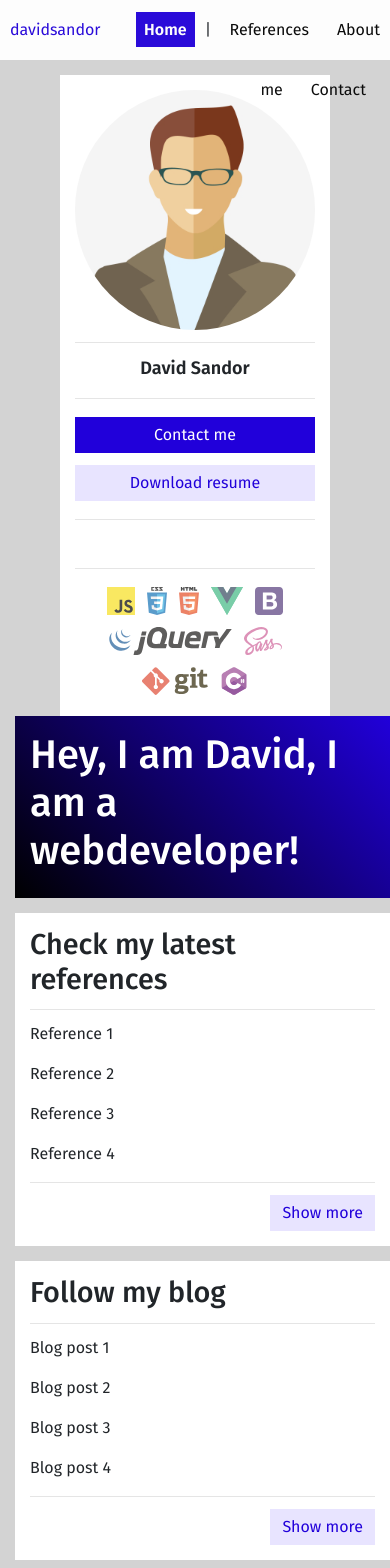
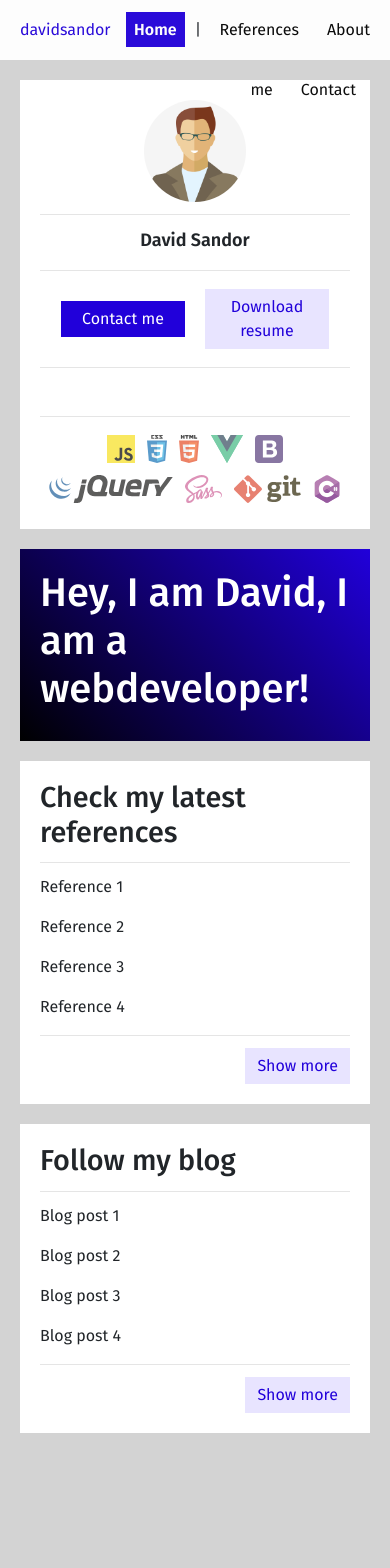
Before and after one commit to DavidSandor/my-website, a Vue app: page / in a window 390 px wide. Shown: the top 1568 px of the page. After the commit the page ends 1453 px from the top, so only its background shows below. Built offline with nearby package versions, Linux system fonts and the light colour scheme; some icons are missing.

Commit message:
Main layout responsivity vol1

```diff
--- a/src/App.vue
+++ b/src/App.vue
@@ -1,7 +1,7 @@
 <template>
   <div id="app">
+    <navbar id="navbar"></navbar>
     <div id="main-content-wrapper">
-      <navbar id="navbar"></navbar>
       <router-view/>
     </div>
   </div>
@@ -38,8 +38,12 @@ hr {
 }
 
 #main-content-wrapper {
-  max-width: 1000px;
+  max-width: $screen-md-width;
   margin: 0 auto;
+
+  @media all and (max-width: $screen-md-width + $general-space) {
+    margin: 0 $general-space;
+  }
 }
 
 #navbar {
--- a/src/components/Navbar.vue
+++ b/src/components/Navbar.vue
@@ -17,14 +17,14 @@ export default {
 <style lang="scss">
 
 nav {
+  z-index: 10;
   height: $navbar-height;
   line-height: $navbar-height;
   margin-bottom: $general-space;
   text-align: right;
   background-color: $primary-bg-color;
   opacity: 0.95;
-  padding-left: 10px;
-  padding-right: 10px;
+  padding: 0 $general-space;
 
   & .navbar-brand {
     font-size: 16px;
--- a/src/style/_variables.scss
+++ b/src/style/_variables.scss
@@ -17,4 +17,8 @@ $h1-font-size: 2.5rem;
 $h2-font-size: 1.8rem;
 
 // Margins, spaces
-$general-space: 15px;
+$general-space: 20px;
+
+// Media
+$screen-md-width: 1000px;
+$screen-sm-width: 750px;
--- a/src/views/Home.vue
+++ b/src/views/Home.vue
@@ -21,7 +21,6 @@
         <img class="tech-icon" src="@/assets/sass_icon.svg" alt="sass">
         <img class="tech-icon" src="@/assets/git_icon.svg" alt="git">
         <img class="tech-icon" src="@/assets/cs_icon.svg" alt="csharp">
-
     </div>
     <div id="info-section">
         <div class="info-block">
@@ -64,8 +63,11 @@ export default {
 #home-wrapper {
     display: flex;
     justify-content: center;
-    flex-wrap: wrap;
     align-items: flex-start;
+
+    @media all and (max-width: $screen-sm-width) {
+        flex-wrap: wrap;
+    }
 }
 
 #profile-section {
@@ -73,16 +75,35 @@ export default {
     text-align: center;
     background-color: $primary-bg-color;
     padding: $general-space;
+    margin-bottom: $general-space;
+
+    @media all and (max-width: $screen-sm-width) {
+        max-width: none;
+        width: 100%;
+    }
 
     & button {
         margin: 6px 0;
         width: 100%;
+
+        @media all and (max-width: $screen-sm-width) {
+            max-width: 40%;
+
+            &:first-of-type {
+                margin-right: $general-space;
+            }
+        }
     }
+
 }
 
 #profile-picture {
     width: 100%;
     border-radius: 10000px;
+
+    @media all and (max-width: $screen-sm-width) {
+        width: 33%;
+    }
 }
 
 #profile-name {
@@ -105,6 +126,10 @@ export default {
     max-width: 710px;
     margin-left: $general-space;
 
+    @media all and (max-width: $screen-sm-width) {
+        margin-left: 0;
+    }
+
     & .info-block {
         padding: $general-space;
         background-color: $primary-bg-color;
```
